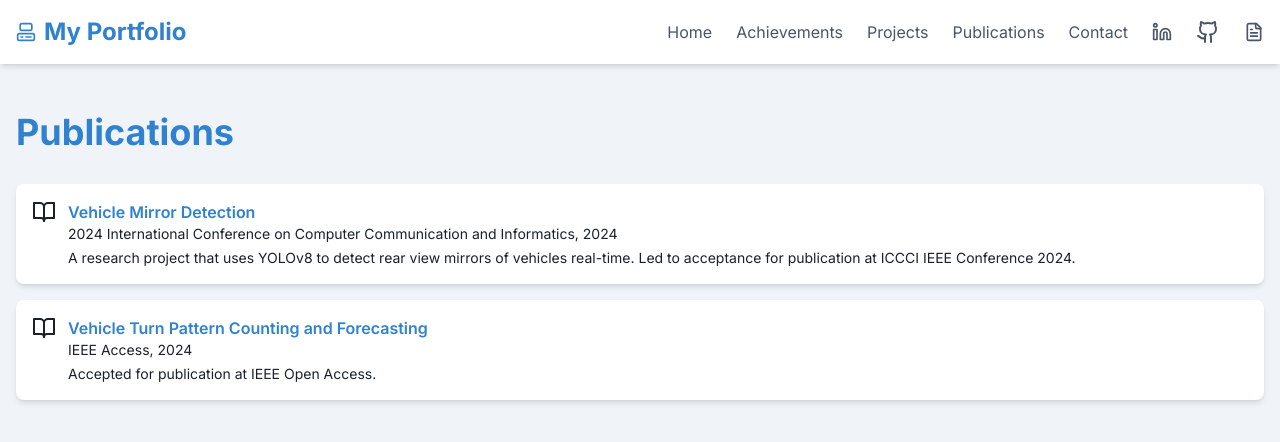
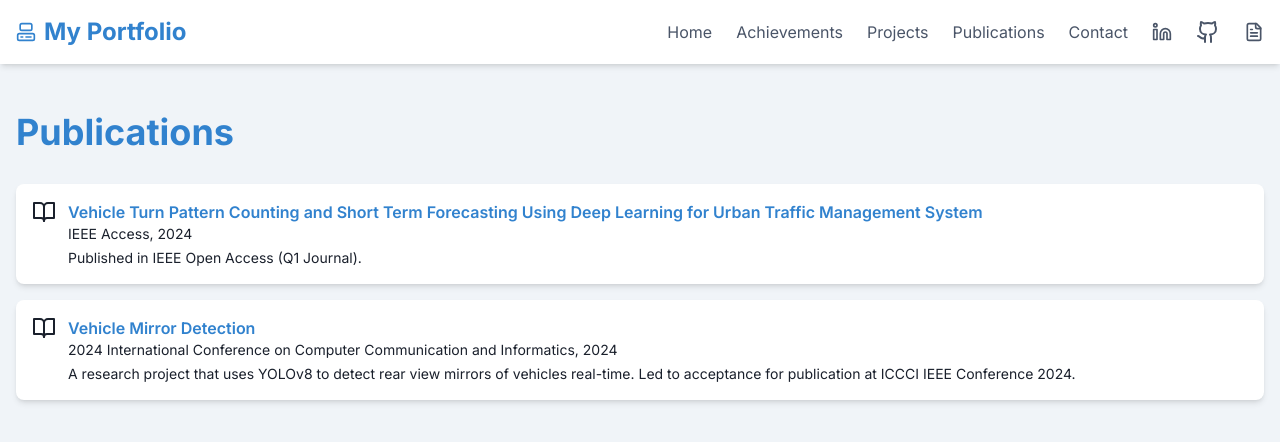
Before and after one commit to SundarakrishnanN/portfolio-website, a Next.js app: page /publications in a window 1280 px wide. Shown: the top 442 px of the page. Built offline with nearby package versions, Linux system fonts and the light colour scheme.

Commit message:
Publication Update

```diff
--- a/app/publications/page.tsx
+++ b/app/publications/page.tsx
@@ -4,22 +4,23 @@ import { BookOpen } from 'lucide-react'
 import { motion } from 'framer-motion'
 
 const publications = [
+    {
+    id: 1,
+    title: 'Vehicle Turn Pattern Counting and Short Term Forecasting Using Deep Learning for Urban Traffic Management System',
+    journal: 'IEEE Access',
+    year: 2024,
+    link: 'https://ieeexplore.ieee.org/document/10830516',
+    description: 'Published in IEEE Open Access (Q1 Journal).'
+  },
   {
-    id: 1,
+    id: 2,
     title: 'Vehicle Mirror Detection',
     conference: '2024 International Conference on Computer Communication and Informatics',
     year: 2024,
     link: '',
     description: 'A research project that uses YOLOv8 to detect rear view mirrors of vehicles real-time. Led to acceptance for publication at ICCCI IEEE Conference 2024.'
   },
-  {
-    id: 2,
-    title: 'Vehicle Turn Pattern Counting and Forecasting',
-    journal: 'IEEE Access',
-    year: 2024,
-    link: '',
-    description: 'Accepted for publication at IEEE Open Access.'
-  },
+
 
 ]
 
```
